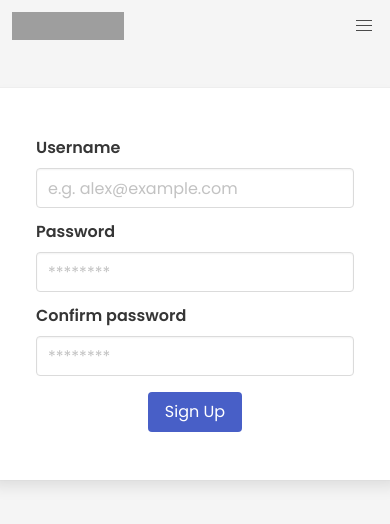
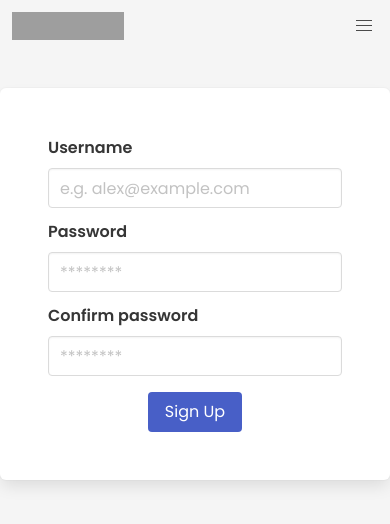
Before and after one commit to maciejaroslaw/TaskManager, a Vue app: page /register in a window 390 px wide. Shown: the top 524 px of the page. Built offline with nearby package versions, Linux system fonts and the light colour scheme; no server answers; grey boxes are pictures that could not be loaded.

Commit message:
fix scroll on mobile

```diff
--- a/src/components/auth/Login.vue
+++ b/src/components/auth/Login.vue
@@ -1,5 +1,5 @@
 <template>
-    <div style="height: 100%" class="is-flex pt-6 is-align-items-start is-justify-content-center is-flex-direction-row columns Popins has-text-weight-semibold">
+    <div style="height: 100%" class="is-flex pt-6 is-align-items-start is-justify-content-center is-flex-direction-row columns mx-0 Popins has-text-weight-semibold">
         <form @submit.prevent="login" class="box p-6 column is-half">
             <div class="field">
                 <label class="label">Username</label>
--- a/src/components/auth/Register.vue
+++ b/src/components/auth/Register.vue
@@ -1,5 +1,5 @@
 <template>
-    <div style="height: 100%" class="is-flex pt-6 is-align-items-start is-justify-content-center is-flex-direction-row columns">
+    <div style="height: 100%" class="is-flex pt-6 is-align-items-start is-justify-content-center is-flex-direction-row columns mx-0">
         <form class="box p-6 column is-half">
             <div class="field">
                 <label class="label">Username</label>
```
